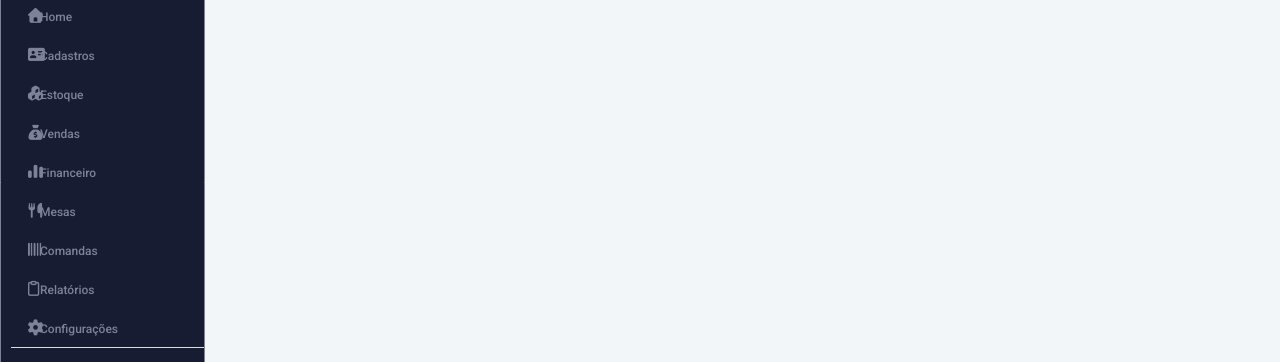
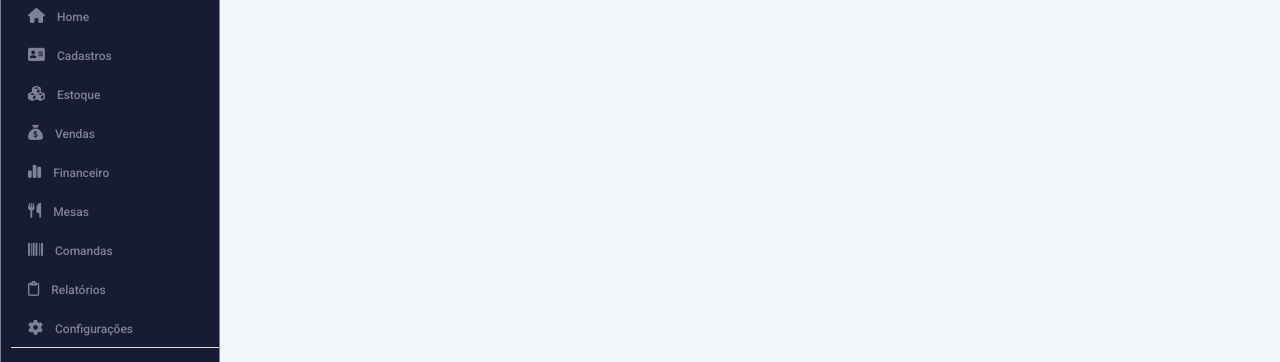
Before and after one commit to LAsolucoes/lapdv, a plain HTML site: page pages/dashboard.html in a window 1280 px wide. Shown: the part 74-436 px from the top of the page. Drawn offline with nearby package versions, Linux system fonts and the light colour scheme; a web font is replaced by a local one.

Commit message:
Fontawesome

```diff
--- a/css/dashboard.css
+++ b/css/dashboard.css
@@ -100,16 +100,18 @@ header {
 }
 
 .sidebar {
+  position: fixed;
   float: left;
-  top: 0;
+  top: 0%;
   left: 0;
-  min-height: 100vh;
+  height: 100%;
   background-color: var(--dark);
   border: 1px solid var(--gray);
   border-radius: 0px 0px 10px 0px;
   position: fixed;
   transition: width 0.6s ease;
   overflow-y: auto;
+
 }
 .sidebar a {
   text-decoration: none;
--- a/js/login.js
+++ b/js/login.js
@@ -6,6 +6,7 @@ document.getElementById('formularioLogin').addEventListener('submit' , function(
 
     if ((inputLogin.value == "adm" || inputLogin.value == "adm@gmail.com") && inputSenha.value == "123") {
         location.href = "/pages/dashboard.html"
+        return
 
     } else {
         erroCredenciais.style.display = 'block'
--- a/pages/dashboard.html
+++ b/pages/dashboard.html
@@ -6,7 +6,7 @@
     <meta name="viewport" content="width=device-width, initial-scale=1.0">
     <title>Bem Vindo - Dashboard</title>
     <link rel="shortcut icon" href="/favicon.ico" type="image/x-icon">
-    <link rel="stylesheet" href="/fontawesome-free-6.5.1-web/css/all.min.css">
+    <link rel="stylesheet" href="https://cdnjs.cloudflare.com/ajax/libs/font-awesome/6.7.1/css/all.min.css" integrity="sha512-5Hs3dF2AEPkpNAR7UiOHba+lRSJNeM2ECkwxUIxC1Q/FLycGTbNapWXB4tP889k5T5Ju8fs4b1P5z/iB4nMfSQ==" crossorigin="anonymous" referrerpolicy="no-referrer" />
     <link rel="stylesheet" href="/css/variables.css">
     <link rel="stylesheet" href="/css/layouts.css">
     <link rel="stylesheet" href="/css/components.css">
```
Also changed, not shown: index.html (+1 -1 lines).
